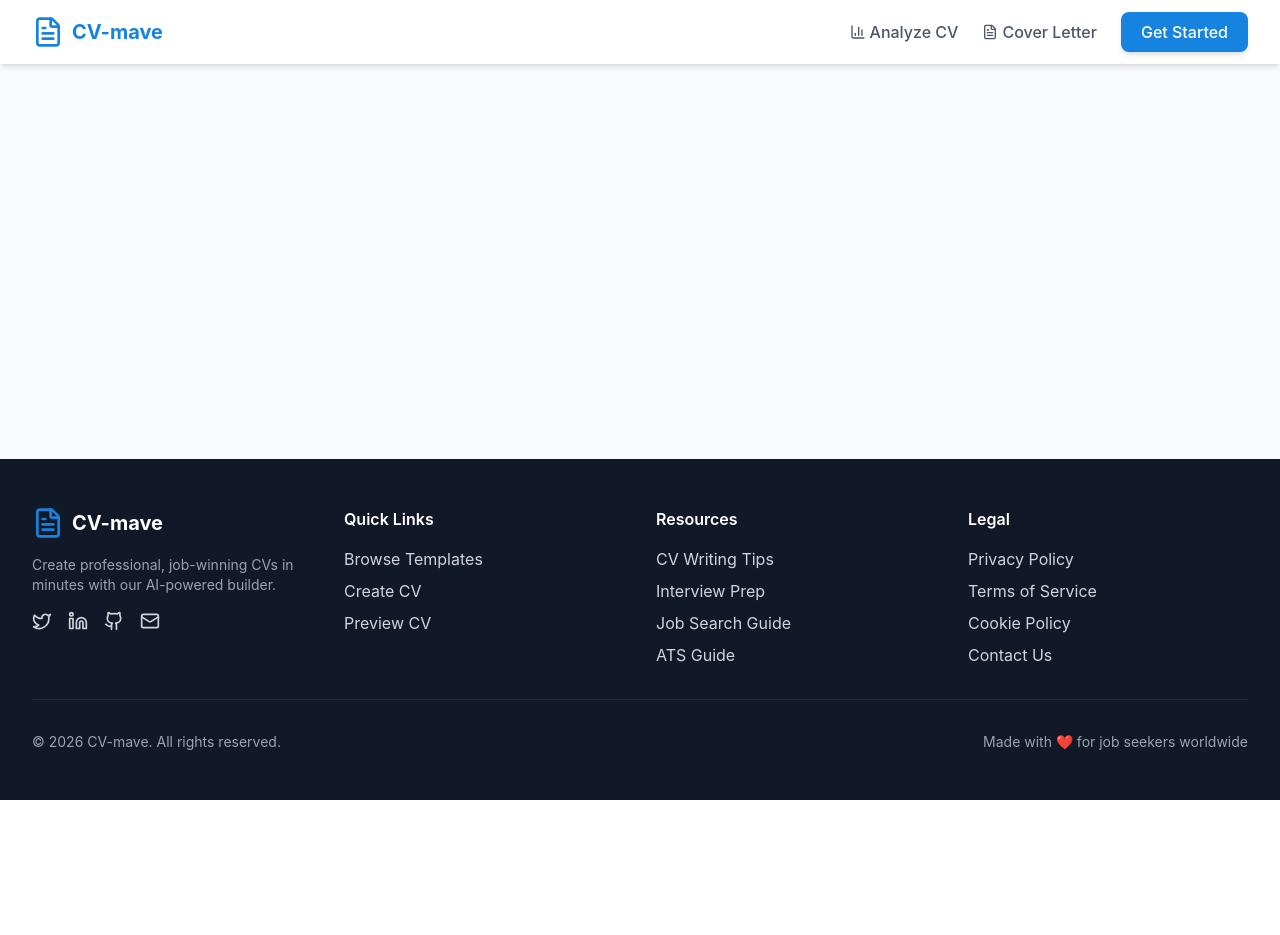
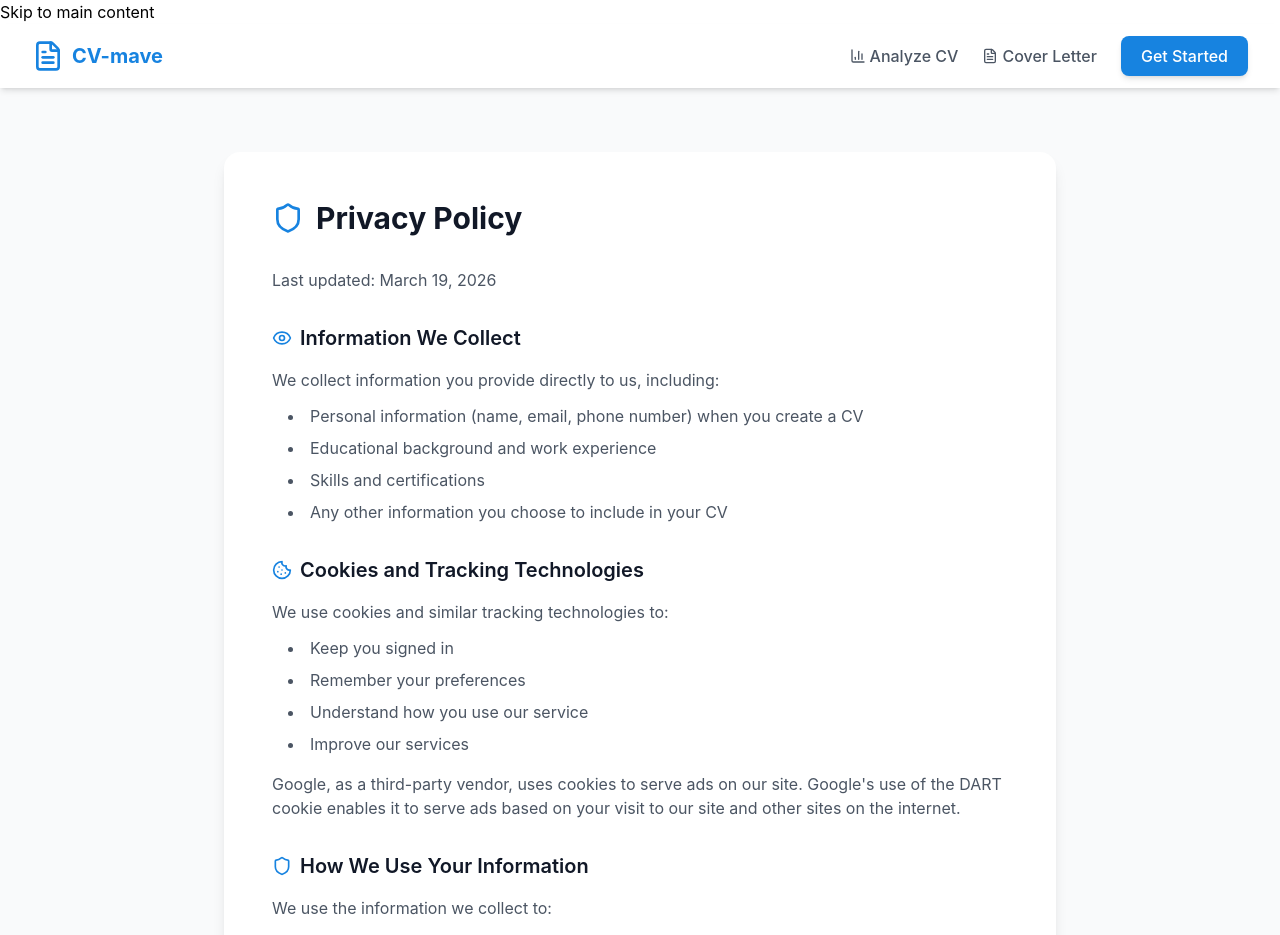
Before and after one commit to Blink-in/cv-maker, a React (Vite) app: page /privacy-policy in a window 1280 px wide. Shown: the top 935 px of the page. Before the commit the page ends 800 px from the top, so only its background shows below. Built offline with nearby package versions, Linux system fonts and the light colour scheme.

Commit message:
Fix AdSense policy issues: add skip to main content link and privacy policy

```diff
--- a/index.html
+++ b/index.html
@@ -16,6 +16,11 @@
 
     <title>CV-mave - AI-Powered CV Builder | Create Professional Resumes</title>
 
+    <!-- Skip to main content link for accessibility -->
+    <a href="#main-content" className="sr-only focus:not-sr-only focus:absolute focus:top-4 focus:left-4 focus:z-50 focus:px-4 focus:py-2 focus:bg-[#1783e0] focus:text-white focus:rounded-lg focus:font-semibold">
+      Skip to main content
+    </a>
+
     <!-- Google AdSense -->
     <script async src="https://pagead2.googlesyndication.com/pagead/js/adsbygoogle.js?client=ca-pub-5331800347590312"
      crossorigin="anonymous"></script>
--- a/src/App.jsx
+++ b/src/App.jsx
@@ -5,6 +5,7 @@ import CVForm from './pages/CVForm';
 import Preview from './pages/Preview';
 import CVAnalysis from './pages/CVAnalysis';
 import CoverLetterWriter from './pages/AIImprovement';
+import PrivacyPolicy from './pages/PrivacyPolicy';
 import Navbar from './components/Navbar';
 import Footer from './components/Footer';
 import ScrollToTop from './components/ScrollToTop';
@@ -15,7 +16,7 @@ function App() {
       <ScrollToTop />
       <div className="min-h-screen flex flex-col bg-gray-50">
         <Navbar />
-        <main className="flex-grow">
+        <main id="main-content" className="flex-grow">
           <Routes>
             <Route path="/" element={<Homepage />} />
             <Route path="/templates" element={<TemplateSelection />} />
@@ -23,6 +24,7 @@ function App() {
             <Route path="/preview" element={<Preview />} />
             <Route path="/analyze" element={<CVAnalysis />} />
             <Route path="/cover-letter" element={<CoverLetterWriter />} />
+            <Route path="/privacy-policy" element={<PrivacyPolicy />} />
           </Routes>
         </main>
         <Footer />
--- a/src/components/Footer.jsx
+++ b/src/components/Footer.jsx
@@ -86,9 +86,9 @@ const Footer = () => {
             <h3 className="text-white font-semibold mb-4">Legal</h3>
             <ul className="space-y-2">
               <li>
-                <a href="#" className="hover:text-[#1783e0] transition-colors">
+                <Link to="/privacy-policy" className="hover:text-[#1783e0] transition-colors">
                   Privacy Policy
-                </a>
+                </Link>
               </li>
               <li>
                 <a href="#" className="hover:text-[#1783e0] transition-colors">
--- /dev/null
+++ b/src/pages/PrivacyPolicy.jsx
@@ -0,0 +1,131 @@
+import React from 'react';
+import { Link } from 'react-router-dom';
+import { FileText, Shield, Cookie, Eye, Mail } from 'lucide-react';
+
+const PrivacyPolicy = () => {
+  return (
+    <div className="min-h-screen bg-gray-50 py-16">
+      <div className="max-w-4xl mx-auto px-4 sm:px-6 lg:px-8">
+        <div className="bg-white rounded-2xl shadow-lg p-8 md:p-12">
+          <div className="flex items-center gap-3 mb-8">
+            <Shield className="w-8 h-8 text-[#1783e0]" />
+            <h1 className="text-3xl font-bold text-gray-900">Privacy Policy</h1>
+          </div>
+
+          <p className="text-gray-600 mb-8">
+            Last updated: {new Date().toLocaleDateString('en-US', { year: 'numeric', month: 'long', day: 'numeric' })}
+          </p>
+
+          <div className="space-y-8">
+            <section>
+              <h2 className="text-xl font-semibold text-gray-900 mb-4 flex items-center gap-2">
+                <Eye className="w-5 h-5 text-[#1783e0]" />
+                Information We Collect
+              </h2>
+              <div className="text-gray-600 space-y-3">
+                <p>We collect information you provide directly to us, including:</p>
+                <ul className="list-disc list-inside space-y-2 ml-4">
+                  <li>Personal information (name, email, phone number) when you create a CV</li>
+                  <li>Educational background and work experience</li>
+                  <li>Skills and certifications</li>
+                  <li>Any other information you choose to include in your CV</li>
+                </ul>
+              </div>
+            </section>
+
+            <section>
+              <h2 className="text-xl font-semibold text-gray-900 mb-4 flex items-center gap-2">
+                <Cookie className="w-5 h-5 text-[#1783e0]" />
+                Cookies and Tracking Technologies
+              </h2>
+              <div className="text-gray-600 space-y-3">
+                <p>We use cookies and similar tracking technologies to:</p>
+                <ul className="list-disc list-inside space-y-2 ml-4">
+                  <li>Keep you signed in</li>
+                  <li>Remember your preferences</li>
+                  <li>Understand how you use our service</li>
+                  <li>Improve our services</li>
+                </ul>
+                <p className="mt-4">
+                  Google, as a third-party vendor, uses cookies to serve ads on our site. Google's use of the DART cookie enables it to serve ads based on your visit to our site and other sites on the internet.
+                </p>
+              </div>
+            </section>
+
+            <section>
+              <h2 className="text-xl font-semibold text-gray-900 mb-4 flex items-center gap-2">
+                <Shield className="w-5 h-5 text-[#1783e0]" />
+                How We Use Your Information
+              </h2>
+              <div className="text-gray-600 space-y-3">
+                <p>We use the information we collect to:</p>
+                <ul className="list-disc list-inside space-y-2 ml-4">
+                  <li>Provide, maintain, and improve our services</li>
+                  <li>Process your transactions</li>
+                  <li>Send you technical notices and support messages</li>
+                  <li>Respond to your comments and questions</li>
+                  <li>Analyze usage patterns to improve user experience</li>
+                </ul>
+              </div>
+            </section>
+
+            <section>
+              <h2 className="text-xl font-semibold text-gray-900 mb-4">
+                Google AdSense and Advertising
+              </h2>
+              <div className="text-gray-600 space-y-3">
+                <p>We display Google ads on our website. Google uses cookies to show ads based on your interests. You can opt out of personalized advertising by visiting:</p>
+                <p className="mt-2">
+                  <a
+                    href="https://www.google.com/settings/ads"
+                    target="_blank"
+                    rel="noopener noreferrer"
+                    className="text-[#1783e0] hover:underline"
+                  >
+                    Google Ad Settings
+                  </a>
+                </p>
+                <p className="mt-4">
+                  For more information about Google's privacy practices, visit:
+                </p>
+                <p>
+                  <a
+                    href="https://policies.google.com/privacy"
+                    target="_blank"
+                    rel="noopener noreferrer"
+                    className="text-[#1783e0] hover:underline"
+                  >
+                    Google Privacy & Terms
+                  </a>
+                </p>
+              </div>
+            </section>
+
+            <section>
+              <h2 className="text-xl font-semibold text-gray-900 mb-4 flex items-center gap-2">
+                <Mail className="w-5 h-5 text-[#1783e0]" />
+                Contact Us
+              </h2>
+              <div className="text-gray-600">
+                <p>If you have any questions about this Privacy Policy, please contact us at:</p>
+                <p className="mt-2 text-[#1783e0]">support@cv-mave.com</p>
+              </div>
+            </section>
+          </div>
+
+          <div className="mt-12 pt-8 border-t border-gray-200">
+            <Link
+              to="/"
+              className="inline-flex items-center gap-2 text-[#1783e0] hover:underline"
+            >
+              <FileText className="w-4 h-4" />
+              Back to Home
+            </Link>
+          </div>
+        </div>
+      </div>
+    </div>
+  );
+};
+
+export default PrivacyPolicy;
```
